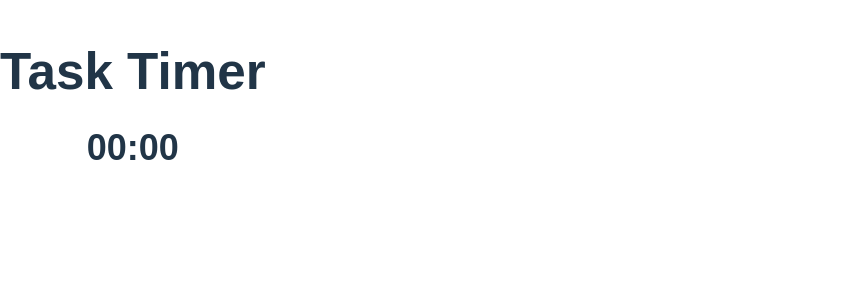
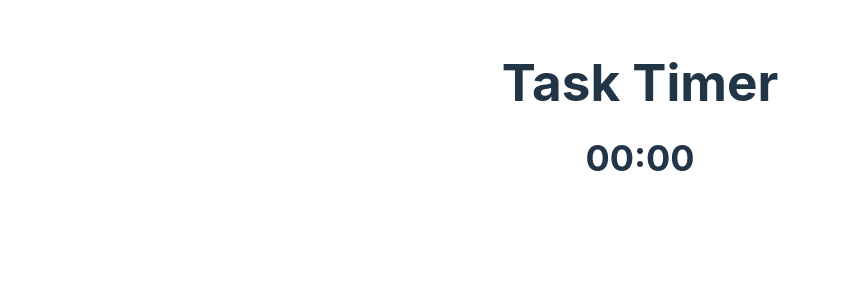
Before and after one commit to jamdlaw/task_timer, a React (Vite) app in the folder pomodoro-react-app/: page / in a window 1280 px wide. Shown: the top 300 px of the page, without its empty margins (0-841 px from the left). Built offline with nearby package versions, Linux system fonts and the light colour scheme.

Commit message:
more styles

```diff
--- a/pomodoro-react-app/src/App.css
+++ b/pomodoro-react-app/src/App.css
@@ -1,17 +1,28 @@
 html, body {
   margin: 0;
+  padding: 0;
+  height: 100%;
+  width: 100%;
+  display: flex;
+  justify-content: center;
+  align-items: flex-start; /* Align items at the top of the page */
+}
+
+#root {
+  display: flex;
+  justify-content: center;
+  align-items: flex-start; /* Align items at the top of the page */
+  width: 100%;
   height: 100%;
 }
 
 .app {
   display: flex;
   flex-direction: column;
-  justify-content: flex-start;
-  align-items: center;
+  justify-content: flex-start; /* Start at the top */
   align-items: center; /* Center horizontally */
-  height: 100vh;
-  font-family: Arial, sans-serif;
-  padding-top: 20px; /* Add padding at the top to space out content */
+  text-align: center; /* Center text within the .app div */
+  padding-top: 20px; /* Add padding to give space at the top */
 }
 
 h1 {
```
